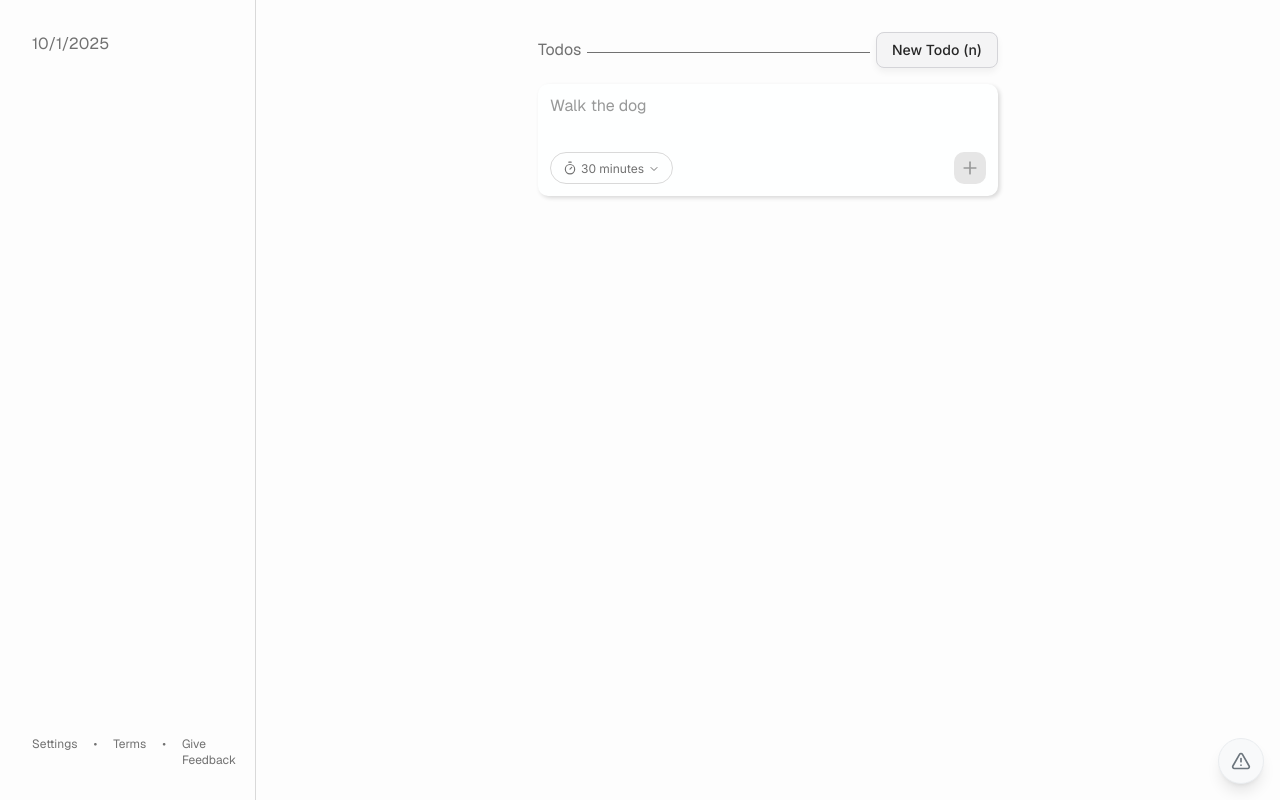
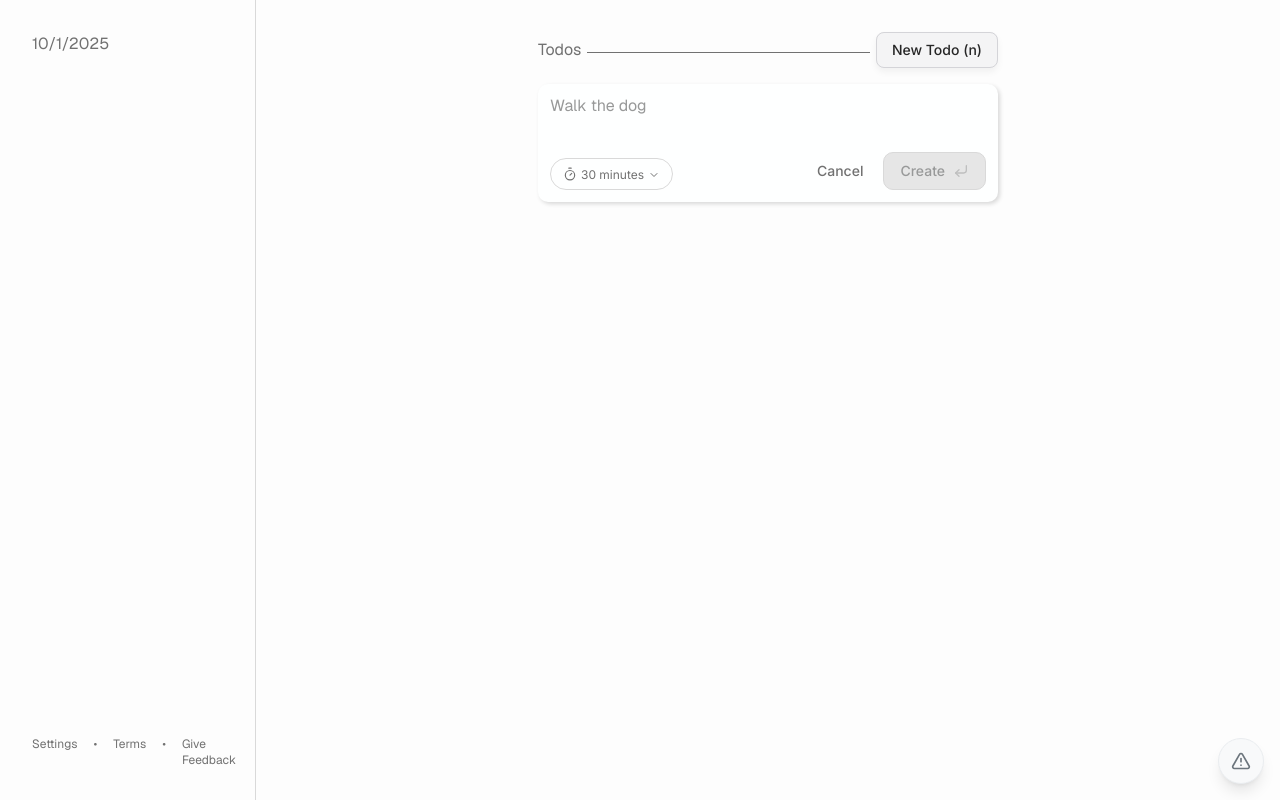
Before and after one commit to benpepin/todoloo, a Next.js app: page / in a window 1280 px wide. Both pictures are taken after a click on the button "New Todo (n)". Built offline with nearby package versions, Linux system fonts and the light colour scheme.

Commit message:
Update ToDoCard component and add todolistani.svg

```diff
--- a/src/components/ToDoCard.tsx
+++ b/src/components/ToDoCard.tsx
@@ -1,7 +1,7 @@
 'use client'
 
 import { useState, useRef, useEffect } from 'react'
-import { Plus, Timer, ChevronDown, TrendingUp } from 'lucide-react'
+import { Plus, Timer, ChevronDown, TrendingUp, CornerDownLeft } from 'lucide-react'
 import { useToDoStore } from '@/store/toDoStore'
 import { useHistoryStore } from '@/store/historyStore'
 
@@ -469,18 +469,40 @@ function ToDoCardContent() {
             )}
           </div>
 
+          <div className="flex items-center gap-2">
+            <button
+              type="button"
+              onClick={() => setShowCreateTask(false)}
+              className="px-3 py-2 text-sm font-medium cursor-pointer transition-colors"
+              style={{
+                backgroundColor: 'transparent',
+                color: 'var(--color-todoloo-text-secondary)'
+              }}
+              onMouseEnter={(e) => {
+                e.currentTarget.style.color = 'var(--color-todoloo-text-primary)'
+              }}
+              onMouseLeave={(e) => {
+                e.currentTarget.style.color = 'var(--color-todoloo-text-secondary)'
+              }}
+            >
+              Cancel
+            </button>
             <button
               type="submit"
               disabled={!description.trim()}
-            className={`p-1.5 rounded-[10px] transition-all ${
+              className={`px-4 py-2 rounded-[10px] transition-all flex items-center gap-2 ${
                 description.trim()
                   ? 'bg-gradient-to-r from-[#9F8685] to-[#583636] hover:opacity-90 cursor-pointer'
                   : 'bg-[#E6E6E6] cursor-not-allowed'
               }`}
+              style={{ border: '1px solid #D9D9D9' }}
             >
-            <Plus className="w-5 h-5"
-                  style={{ color: description.trim() ? 'white' : 'var(--color-todoloo-text-muted)' }} />
+              <span className="text-sm font-medium" style={{ color: description.trim() ? 'white' : 'var(--color-todoloo-text-muted)' }}>
+                Create
+              </span>
+              <CornerDownLeft className="w-4 h-4" style={{ color: description.trim() ? 'white' : 'var(--color-todoloo-text-muted)', opacity: 0.5 }} />
             </button>
+          </div>
         </div>
       </form>
     </div>
```
Also changed, not shown: todolistani.svg (added). Lines whose indentation alone changed are shown as unchanged.
